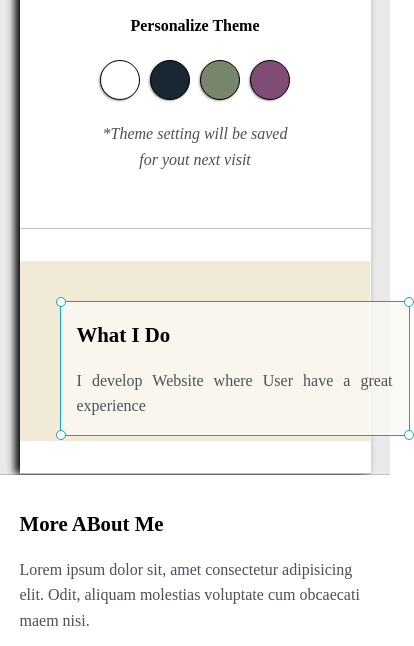
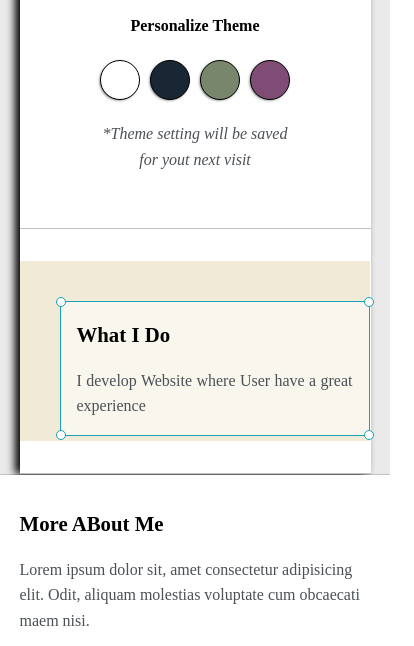
Before and after one commit to CodeAddictx10/portifolio, a plain HTML site: page index.html in a window 390 px wide. Shown: the part 433-1079 px from the top of the page, 414 px wide, since content can reach past the window. Drawn offline with Linux system fonts and the light colour scheme.

Commit message:
Responsive for mobile devices

```diff
--- a/css/style.css
+++ b/css/style.css
@@ -363,6 +363,9 @@ footer{
     "right-side-content"
     ;
   }
+  .showcase{
+      width: 100%;
+  }
   .about-grid-container{
       display: block;
   }
```
